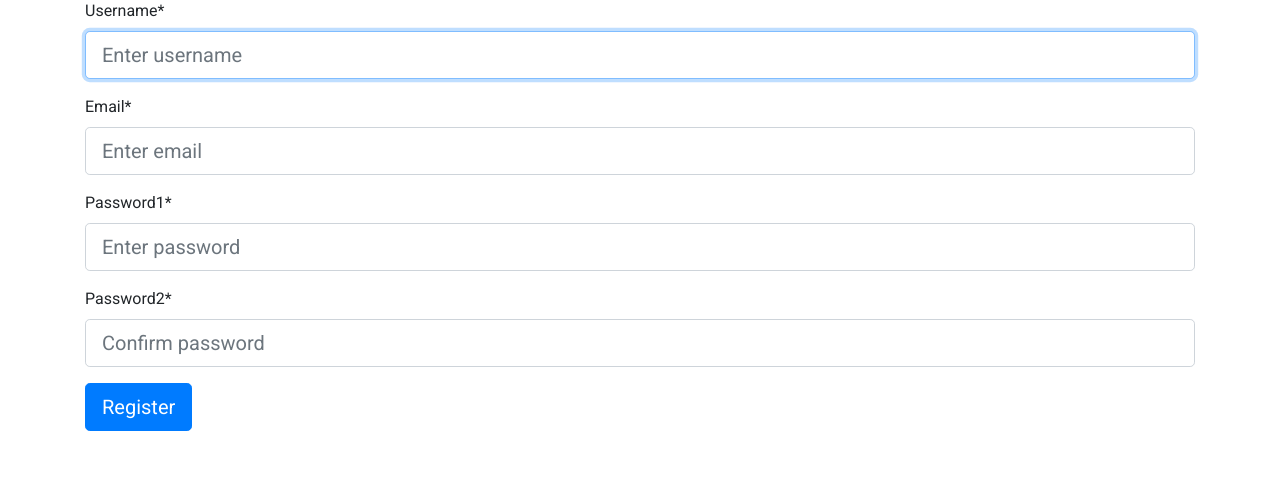
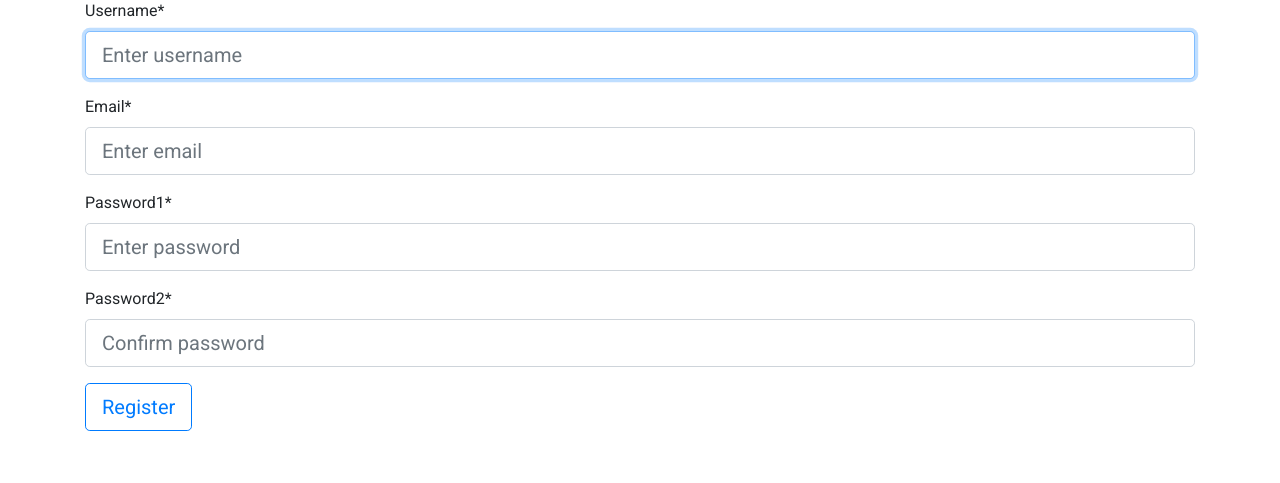
Before and after one commit to rooneyrulz/django_pyshop, a Django app: page /users/register/ in a window 1280 px wide. Shown: the part 266-749 px from the top of the page. Run offline with Django 3.2, Linux system fonts and the light colour scheme; some libraries are stand-ins or nearby versions.

Commit message:
changed styles

```diff
--- a/src/assets/css/style.css
+++ b/src/assets/css/style.css
@@ -17,6 +17,8 @@ body {
 h1 {
 	color: #1465bf;
 }
+
+.btn-lg {}
 
 
 /* Header Section */
--- a/src/users/templates/users/login.html
+++ b/src/users/templates/users/login.html
@@ -9,6 +9,6 @@
 	<form method="POST">
 		{% csrf_token %}
 		{{ form|crispy }}
-		<button class="btn btn-primary btn-lg" type="submit">Login</button>
+		<button class="btn btn-outline-primary btn-lg" type="submit">Login</button>
 	</form>
 {% endblock %}
--- a/src/users/templates/users/logout.html
+++ b/src/users/templates/users/logout.html
@@ -4,5 +4,4 @@
 	<h1 style="font-weight: bold;" class="">You are logged out</h1>
 	<br>
 	<a style="background: #1465bf;" href="/users/login" class="btn btn-sm text-light">Login Again</a>
-
 {% endblock %}
--- a/src/users/templates/users/profile_edit.html
+++ b/src/users/templates/users/profile_edit.html
@@ -10,6 +10,6 @@
 		{% csrf_token %}
 		{{ u_form|crispy }}
 		{{ p_form|crispy }}
-		<button class="btn btn-lg btn-outline-success" type="submit">Update</button>
+		<button class="btn btn-lg btn-outline-primary" type="submit">Update</button>
 	</form>
 {% endblock %}
--- a/src/users/templates/users/register.html
+++ b/src/users/templates/users/register.html
@@ -9,6 +9,6 @@
 	<form method="POST">
 		{% csrf_token %}
 		{{ form|crispy }}
-		<button class="btn btn-primary btn-lg" type="submit">Register</button>
+		<button class="btn btn-outline-primary btn-lg" type="submit">Register</button>
 	</form>
 {% endblock %}
```
